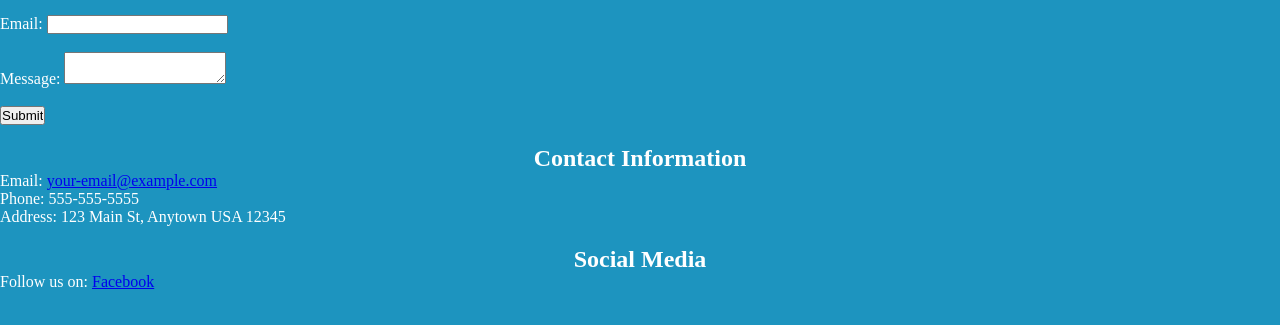
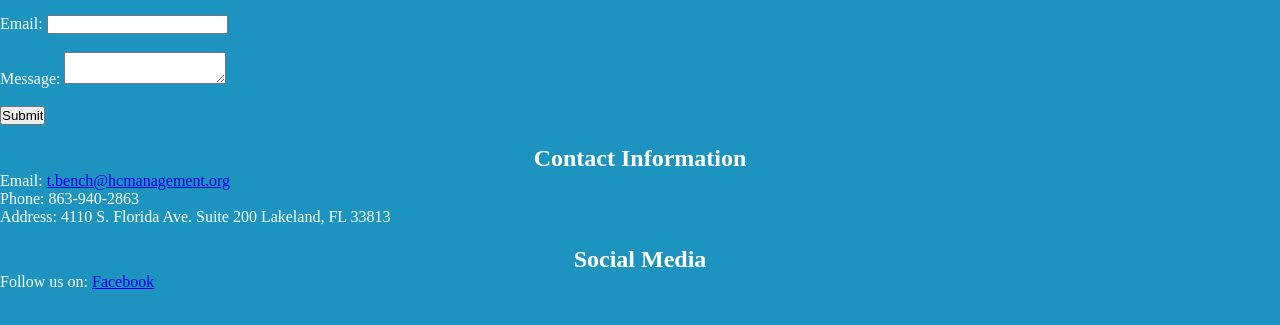
Before and after one commit to DomenickD/BreakwaterCoveHOA, a plain HTML site: page contact.html in a window 1280 px wide. Shown: the part 239-564 px from the top of the page. Drawn offline with Linux system fonts and the light colour scheme.

Commit message:
renamed home to index

```diff
--- a/contact.html
+++ b/contact.html
@@ -11,7 +11,7 @@
         <h1>Breakwater Cove HOA</h1>
         <break></break>
         <div id="navbar">
-            <a href="home.html">Home</a>
+            <a href="index.html">Home</a>
             <a href="#about">About</a>
             <a href="#community">Community</a>
             <a href="contact.html">Contact</a>
@@ -32,9 +32,11 @@
 
             <h2>Contact Information</h2>
             <p>
-            Email: <a href="mailto:your-email@example.com">your-email@example.com</a><br>
-            Phone: 555-555-5555<br>
-            Address: 123 Main St, Anytown USA 12345
+            Email: <a href="mailto:t.bench@hcmanagement.org">t.bench@hcmanagement.org</a><br>
+            Phone: 863-940-2863<br>
+            Address: 4110 S. Florida Ave.
+                    Suite 200
+                    Lakeland, FL 33813
             </p>
 
             <h2>Social Media</h2>
```
Also changed, not shown: index.html (renamed from home.html, +1 -1 lines).
